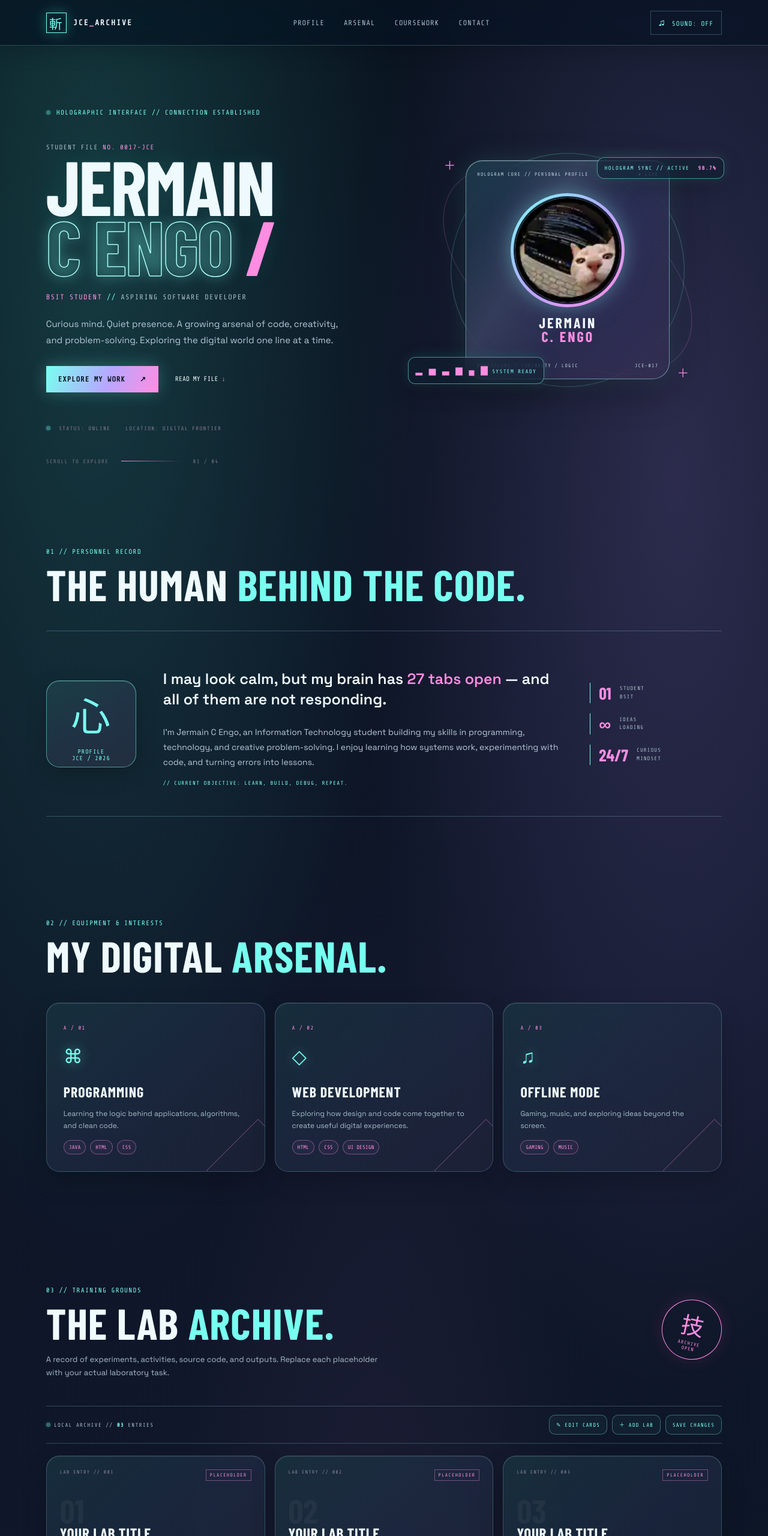
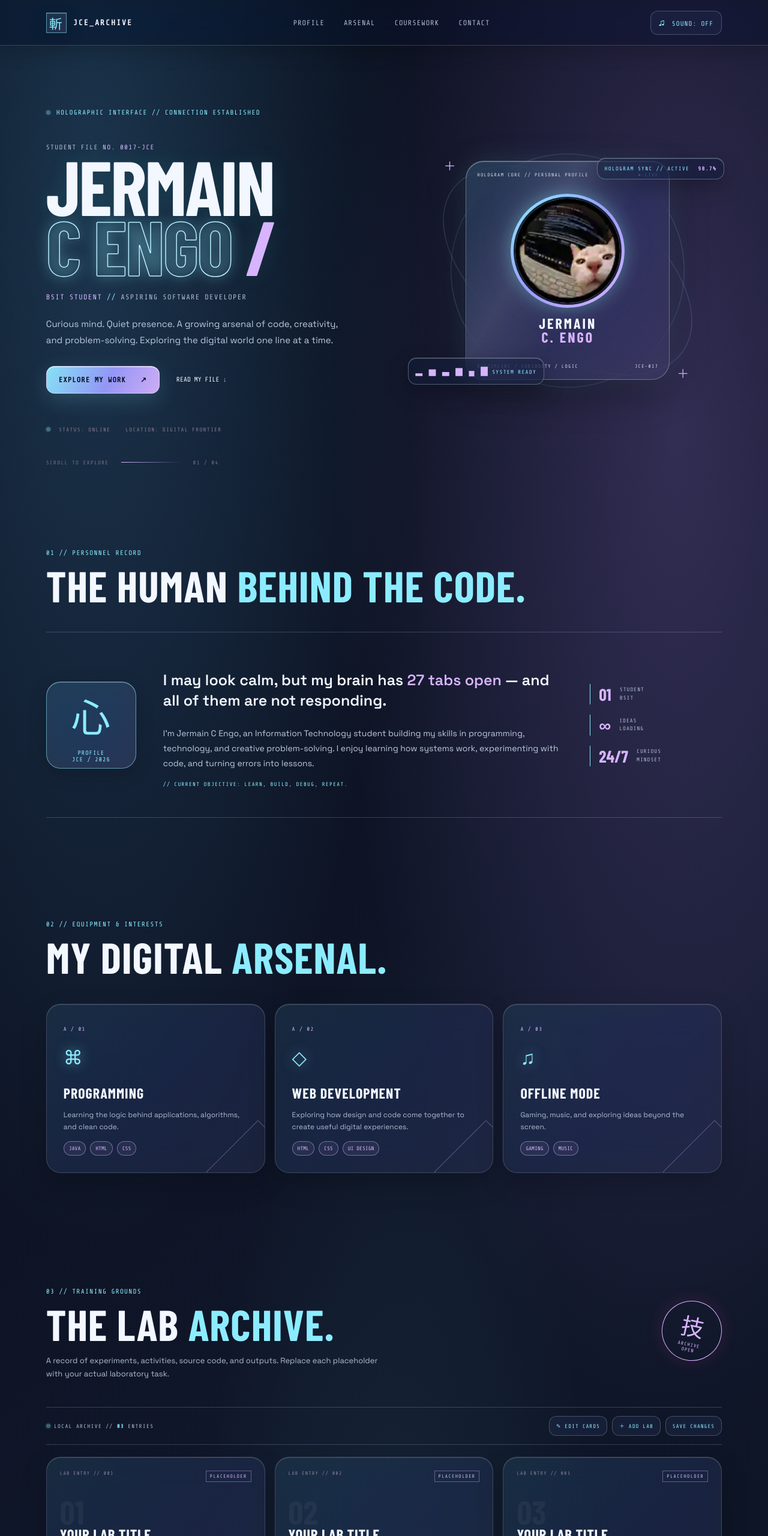
Before and after one commit to shijingping/shijingping.github.io, a plain HTML site: page index.html in a window 1280 px wide. Shown: the top 2560 px of the page at 60% size. Drawn offline with nearby package versions, Linux system fonts and the light colour scheme; a web font is replaced by a local one.

Commit message:
Apply AI glassmorphism theme to homepage

```diff
--- a/style.css
+++ b/style.css
@@ -97,3 +97,51 @@ body{background:radial-gradient(ellipse at 12% 10%,rgba(80,255,229,.17),transpar
 .back-top:hover{color:var(--pink)}
 .toast{background:rgba(14,31,48,.9);backdrop-filter:blur(18px);border-color:var(--cyan);color:var(--cyan);border-radius:12px}
 @media(max-width:620px){.nav-links{background:rgba(8,19,31,.96);backdrop-filter:blur(22px)}}
+
+
+/* AI GLASSMORPHISM THEME — VISUAL STYLES ONLY */
+:root{--bg:#080d19;--panel:rgba(22,32,55,.48);--ink:#f3f7ff;--muted:#aebbd0;--cyan:#8cecff;--pink:#d8b4ff;--violet:#9b9cff;--line:rgba(190,215,255,.22)}
+body{background:radial-gradient(ellipse at 12% 8%,rgba(93,190,255,.22),transparent 34%),radial-gradient(ellipse at 88% 18%,rgba(184,139,255,.22),transparent 36%),radial-gradient(ellipse at 52% 95%,rgba(99,231,222,.12),transparent 42%),linear-gradient(135deg,#080d19,#10172a 55%,#0a1220)}
+.scanlines{opacity:0}.noise{opacity:.012}
+.site-header{background:rgba(11,18,34,.48);border-bottom:1px solid var(--line);backdrop-filter:blur(28px) saturate(160%);-webkit-backdrop-filter:blur(28px) saturate(160%)}
+.brand-mark,.about-stamp{border-color:rgba(140,236,255,.55);color:var(--cyan);background:linear-gradient(135deg,rgba(140,236,255,.12),rgba(216,180,255,.12));backdrop-filter:blur(18px);box-shadow:inset 0 1px 0 #ffffff35,0 8px 30px #0003}
+.brand-dot,.nav-links a:hover,.sound-button:hover{color:var(--pink)}
+.progress-bar{background:linear-gradient(90deg,#8cecff,#9b9cff,#d8b4ff);box-shadow:0 0 18px #8cecff88}
+.eyebrow,.crest-live,.hero-meta i{color:var(--cyan)}
+.pulse-dot,.hero-meta i{background:var(--cyan);box-shadow:0 0 14px var(--cyan)}
+.hero-kicker span,.typed-label,.hero-slash,.accent,.profile-stats strong{color:var(--pink)}
+.outline-text{-webkit-text-stroke:1.5px #b9efff;text-shadow:0 0 25px #8cecff55}
+.hero-description,.about-copy p{color:#bdc9dc}
+.btn-primary{background:linear-gradient(115deg,rgba(140,236,255,.95),rgba(155,156,255,.95) 55%,rgba(216,180,255,.95));color:#0b1220;box-shadow:0 10px 35px #8cecff2c,inset 0 1px 0 #ffffffaa;border:1px solid #ffffff55;border-radius:14px}
+.btn-primary:hover{background:linear-gradient(115deg,#d8b4ff,#8cecff);box-shadow:0 12px 40px #b8a0ff55}
+.orbit{border-color:#b6d8ff40;filter:drop-shadow(0 0 10px #8cecff55)}
+.crest-card,.about-stamp,.arsenal-card,.lab-card,.contact-panel,.floating-tag,.quote-section,.tool-button,.sound-button{backdrop-filter:blur(24px) saturate(155%);-webkit-backdrop-filter:blur(24px) saturate(155%)}
+.crest-card{clip-path:none;border-radius:30px;border:1px solid #d6eaff55;background:linear-gradient(135deg,rgba(140,236,255,.16),rgba(155,156,255,.15) 48%,rgba(216,180,255,.14)),rgba(14,24,43,.48);box-shadow:inset 0 1px 0 #ffffff55,0 22px 65px #0005,0 0 45px #8cecff22}
+.crest-card:before{content:"";position:absolute;inset:1px;border-radius:29px;background:linear-gradient(120deg,transparent 12%,#ffffff18 35%,transparent 58%);pointer-events:none}
+.crest-symbol{-webkit-text-stroke:1.8px var(--cyan);text-shadow:0 0 32px #8cecffaa}
+.crest-name span{color:var(--pink)}
+.crest-top,.crest-bottom{color:#d1dcef}
+.floating-tag{background:rgba(18,29,51,.5);border:1px solid #c5e9ff55;border-radius:14px;color:var(--cyan);box-shadow:inset 0 1px 0 #ffffff35,0 12px 35px #0004}
+.floating-tag b{color:var(--pink)}
+.about-grid{border-color:var(--line)}
+.about-stamp{border-radius:24px}
+.profile-stats div{border-left-color:var(--cyan)}
+.arsenal-card,.lab-card{border:1px solid #d5e8ff2e;border-radius:24px;background:linear-gradient(135deg,rgba(140,236,255,.09),rgba(155,156,255,.09) 52%,rgba(216,180,255,.08)),rgba(15,25,45,.52);box-shadow:inset 0 1px 0 #ffffff25,0 18px 45px #0003}
+.arsenal-card:hover,.lab-card:hover{border-color:#a9eaff99;box-shadow:inset 0 1px 0 #ffffff45,0 22px 50px #0005,0 0 28px #8cecff22}
+.arsenal-card:after{border-color:#d8b4ff55}
+.arsenal-icon{color:var(--cyan);text-shadow:0 0 20px #8cecff88}
+.card-index,.tag-row span,.lab-status{color:var(--pink)}
+.tag-row span{border-color:#d8b4ff77;background:#d8b4ff12;border-radius:99px}
+.lab-toolbar{border-color:var(--line)}
+.lab-status{border-color:#d8b4ff66}
+.lab-details b,.lab-toolbar b{color:var(--cyan)}
+.lab-links a{color:var(--pink)}.lab-links a:hover{color:var(--cyan)}
+.tool-button,.sound-button{border:1px solid #c4e7ff40;border-radius:12px;background:rgba(160,190,255,.06);color:var(--cyan)}
+.tool-button:hover,.tool-button.active{border-color:#d8b4ff;color:var(--pink);box-shadow:0 0 22px #d8b4ff22}
+.quote-section{background:linear-gradient(120deg,rgba(140,236,255,.10),rgba(155,156,255,.13),rgba(216,180,255,.11)),rgba(9,17,31,.55);border-color:var(--line)}
+.quote-mark{color:var(--cyan)}.quote-section>span{color:var(--pink)}.quote-kanji{color:#8cecff0c}
+.contact-panel{border:1px solid #d5e8ff44;border-radius:28px;background:linear-gradient(120deg,rgba(140,236,255,.12),rgba(155,156,255,.13),rgba(216,180,255,.11)),rgba(14,24,43,.55);box-shadow:inset 0 1px 0 #ffffff30,0 20px 55px #0004}
+.contact-panel:before{background:linear-gradient(var(--cyan),var(--violet),var(--pink));border-radius:8px}
+.site-footer{border-color:var(--line);background:rgba(10,17,31,.35)}
+.toast{background:rgba(18,29,51,.85);border-color:#8cecff;color:var(--cyan);backdrop-filter:blur(20px);border-radius:14px}
+@media(max-width:620px){.nav-links{background:rgba(11,18,34,.94);backdrop-filter:blur(24px)}}
```
